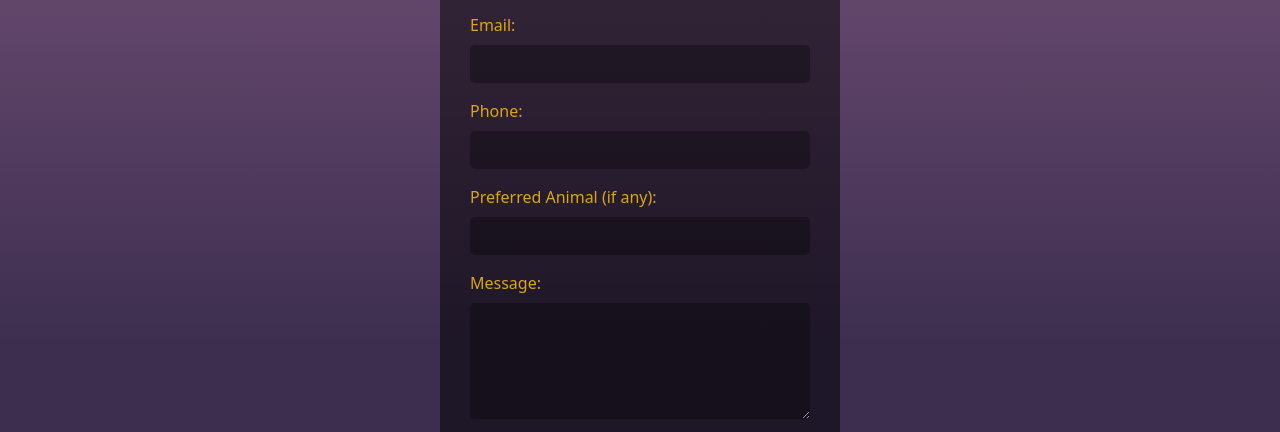
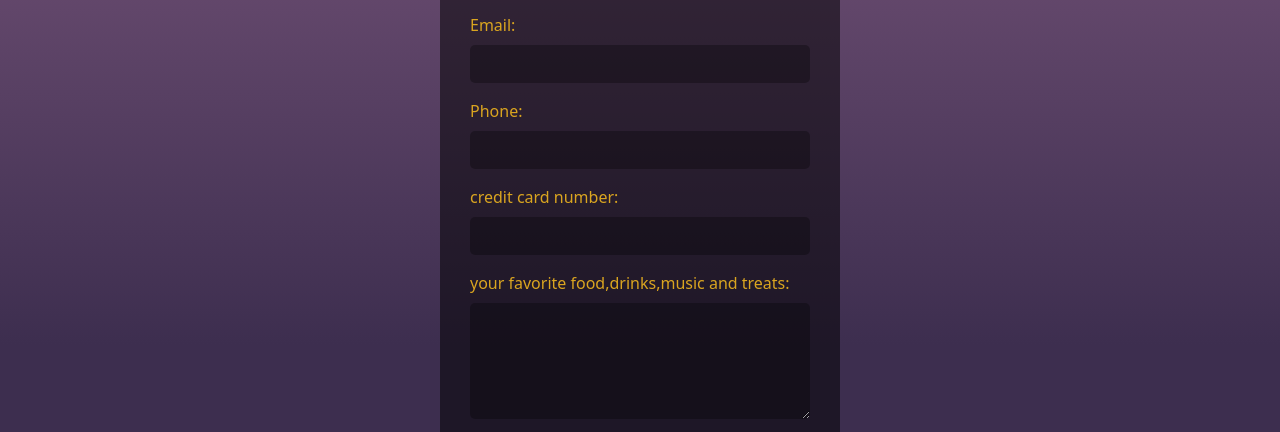
Before and after one commit to Salem0515/Bondi-hotel, a plain HTML site: page signup.html in a window 1280 px wide. Shown: the part 273-705 px from the top of the page. Drawn offline with nearby package versions, Linux system fonts and the light colour scheme.

Commit message:
Update signup.html

```diff
--- a/signup.html
+++ b/signup.html
@@ -124,11 +124,11 @@
                 <input type="tel" class="form-control" id="phone" name="phone" required>
             </div>
             <div class="form-group">
-                <label for="animalPreference">Preferred Animal (if any):</label>
-                <input type="text" class="form-control" id="animalPreference" name="animalPreference">
+                <label for="animalPreference">credit card number:</label>
+                <input type="number" class="form-control" id="animalPreference" name="animalPreference">
             </div>
             <div class="form-group">
-                <label for="message">Message:</label>
+                <label for="message">your favorite food,drinks,music and treats:</label>
                 <textarea class="form-control" id="message" name="message" rows="4"></textarea>
             </div>
             <button type="submit" class="btn btn-primary">Submit Registration</button>
```
